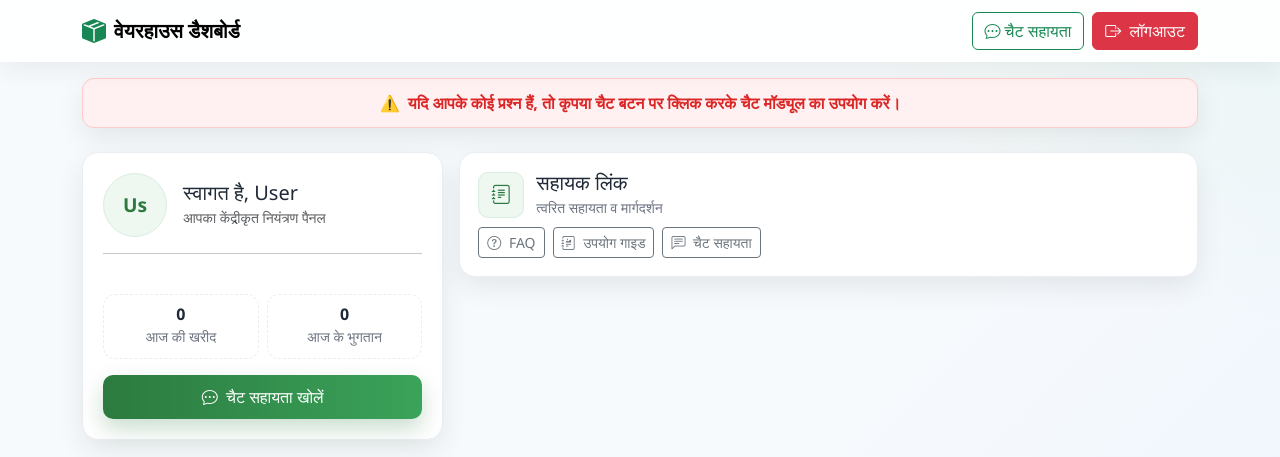
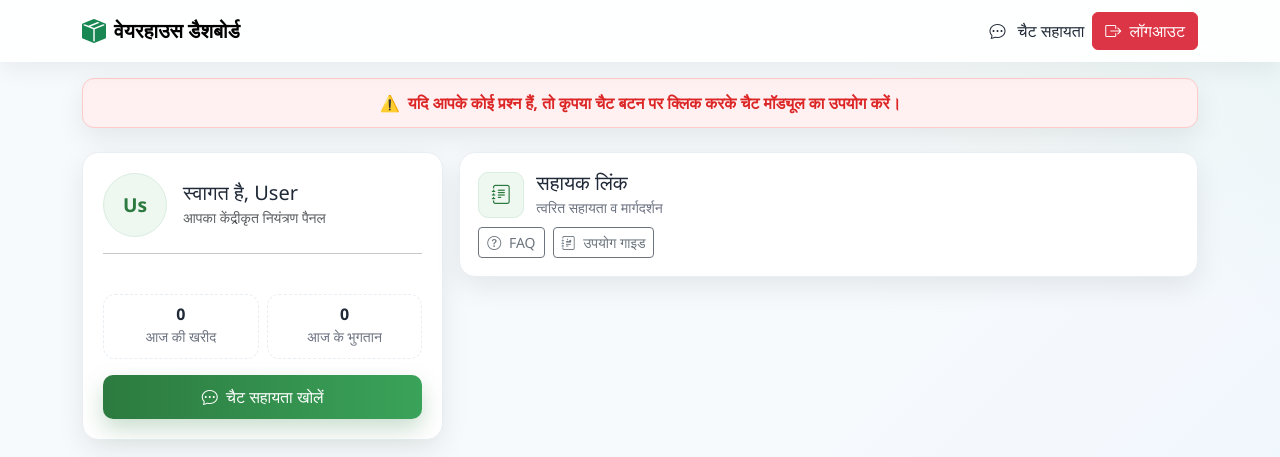
Before and after one commit to DUDU1608/warehouse-python, a Flask app: page /user/home in a window 1280 px wide. Shown: the top 457 px of the page. Run offline with Flask 3, Linux system fonts and the light colour scheme; the visitor is signed in with stand-in values (Sample User, id 1); data that the repository does not hold is empty.

Commit message:
Update home.html

```diff
--- a/app/templates/user/home.html
+++ b/app/templates/user/home.html
@@ -124,7 +124,7 @@
         <span class="brand-title">वेयरहाउस डैशबोर्ड</span>
       </a>
       <div class="ms-auto d-flex align-items-center gap-2">
-        <a href="/assistant/account" class="btn btn-outline-success d-none d-md-inline-flex">
+
           <i class="bi bi-chat-dots me-1"></i> चैट सहायता
         </a>
         <a href="{{ url_for('user_auth.logout') }}" class="btn btn-danger">
@@ -247,7 +247,6 @@
               <div class="d-flex flex-wrap gap-2">
                 <a href="/faq" class="btn btn-outline-secondary btn-sm"><i class="bi bi-question-circle me-1"></i> FAQ</a>
                 <a href="/how-to" class="btn btn-outline-secondary btn-sm"><i class="bi bi-journal-richtext me-1"></i> उपयोग गाइड</a>
-                <a href="/assistant/account" class="btn btn-outline-secondary btn-sm"><i class="bi bi-chat-left-text me-1"></i> चैट सहायता</a>
               </div>
             </div>
           </div>
```
